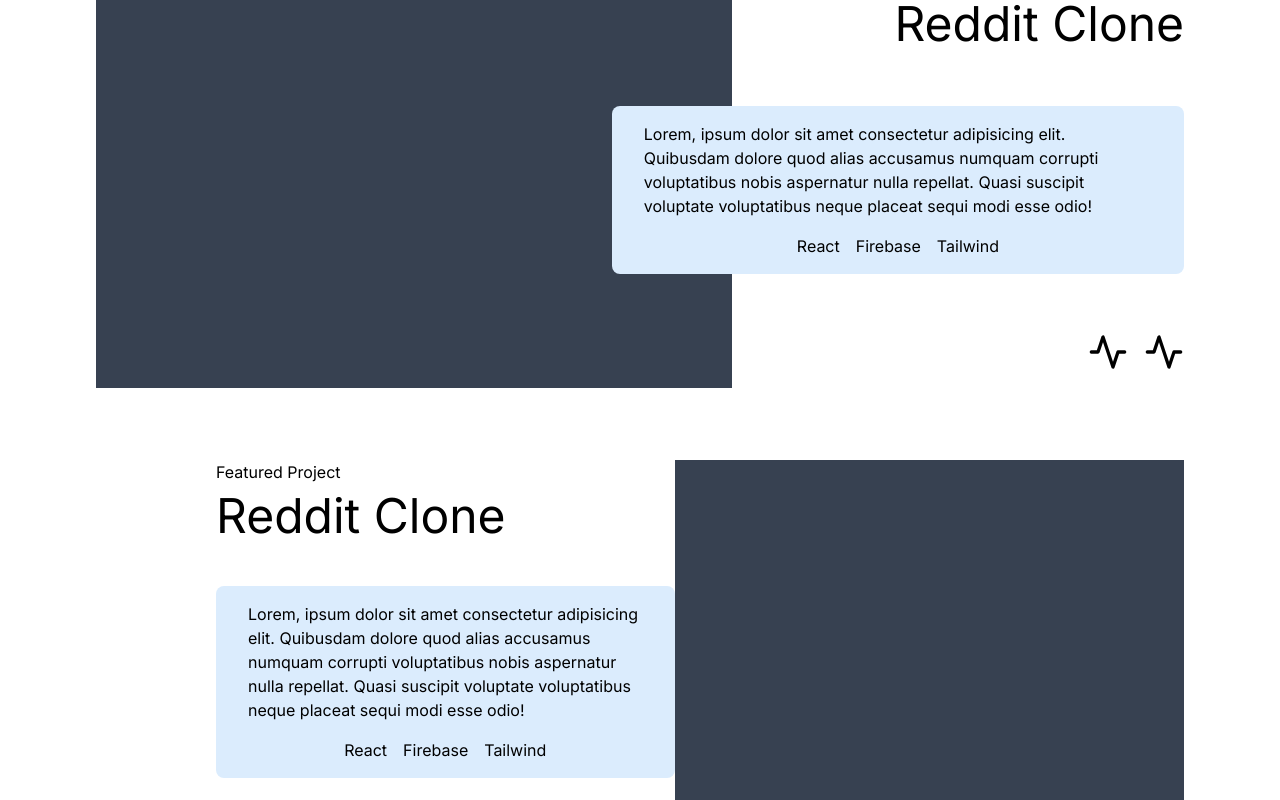
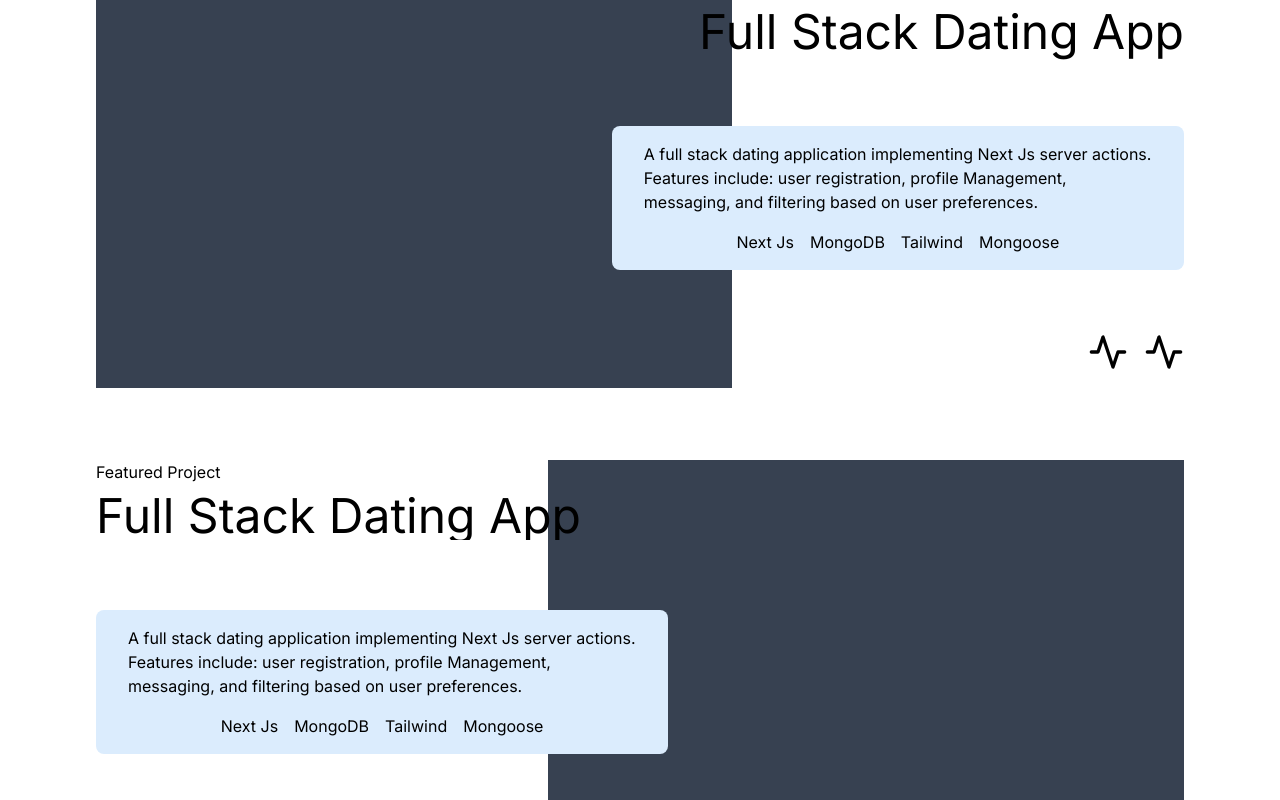
Before and after one commit to Nicholas-Abell/portfolio_V3, a Next.js app: page / in a window 1280 px wide. Shown: the part 2880-3680 px from the top of the page. Built offline with nearby package versions, Linux system fonts and the light colour scheme.

Commit message:
fix: overlapping issue

```diff
--- a/components/projects/Projects.tsx
+++ b/components/projects/Projects.tsx
@@ -20,23 +20,23 @@ const Projects: React.FC<ProjectsProps> = () => {
         </div>
         <div className="md:w-[90%] md:h-[420px] md:ml-[-120px] flex flex-col md:justify-between">
           <div>
-            <FramerMotionWrapper variant="fromRight">
+            <FramerMotionWrapper variant="fromRight" className="py-2">
               <p className="md:text-end pb-2">Featured Project</p>
-              <h3 className="text-5xl md:text-end">Reddit Clone</h3>
+              <h3 className="text-5xl md:text-end">Full Stack Dating App</h3>
             </FramerMotionWrapper>
           </div>
           <div className="bg-[#dbecfd] py-4 md:px-8 rounded-lg z-10">
             <p>
-              Lorem, ipsum dolor sit amet consectetur adipisicing elit.
-              Quibusdam dolore quod alias accusamus numquam corrupti
-              voluptatibus nobis aspernatur nulla repellat. Quasi suscipit
-              voluptate voluptatibus neque placeat sequi modi esse odio!
+              A full stack dating application implementing Next Js server
+              actions. Features include: user registration, profile Management,
+              messaging, and filtering based on user preferences.
             </p>
             <div className="w-full">
               <ul className="flex items-center justify-center gap-4 pt-4">
-                <li>React</li>
-                <li>Firebase</li>
+                <li>Next Js</li>
+                <li>MongoDB</li>
                 <li>Tailwind</li>
+                <li>Mongoose</li>
               </ul>
             </div>
           </div>
@@ -51,25 +51,25 @@ const Projects: React.FC<ProjectsProps> = () => {
         <div className="w-full">
           <div className="bg-gray-700 w-full h-[420px]" />
         </div>
-        <div className="md:w-[90%] md:h-[420px] md:ml-[120px] flex flex-col md:justify-between z-10">
+        <div className="md:w-[90%] md:h-[420px] md:mr-[-120px] flex flex-col md:justify-between z-10">
           <div>
             <FramerMotionWrapper variant="fromLeft">
               <p className="pb-2">Featured Project</p>
-              <h3 className="text-5xl">Reddit Clone</h3>
+              <h3 className="text-5xl">Full Stack Dating App</h3>
             </FramerMotionWrapper>
           </div>
           <div className="bg-[#dbecfd] py-4 md:px-8 rounded-lg z-0">
             <p>
-              Lorem, ipsum dolor sit amet consectetur adipisicing elit.
-              Quibusdam dolore quod alias accusamus numquam corrupti
-              voluptatibus nobis aspernatur nulla repellat. Quasi suscipit
-              voluptate voluptatibus neque placeat sequi modi esse odio!
+              A full stack dating application implementing Next Js server
+              actions. Features include: user registration, profile Management,
+              messaging, and filtering based on user preferences.
             </p>
             <div className="w-full">
               <ul className="flex items-center justify-center gap-4 pt-4">
-                <li>React</li>
-                <li>Firebase</li>
+                <li>Next Js</li>
+                <li>MongoDB</li>
                 <li>Tailwind</li>
+                <li>Mongoose</li>
               </ul>
             </div>
           </div>
```
